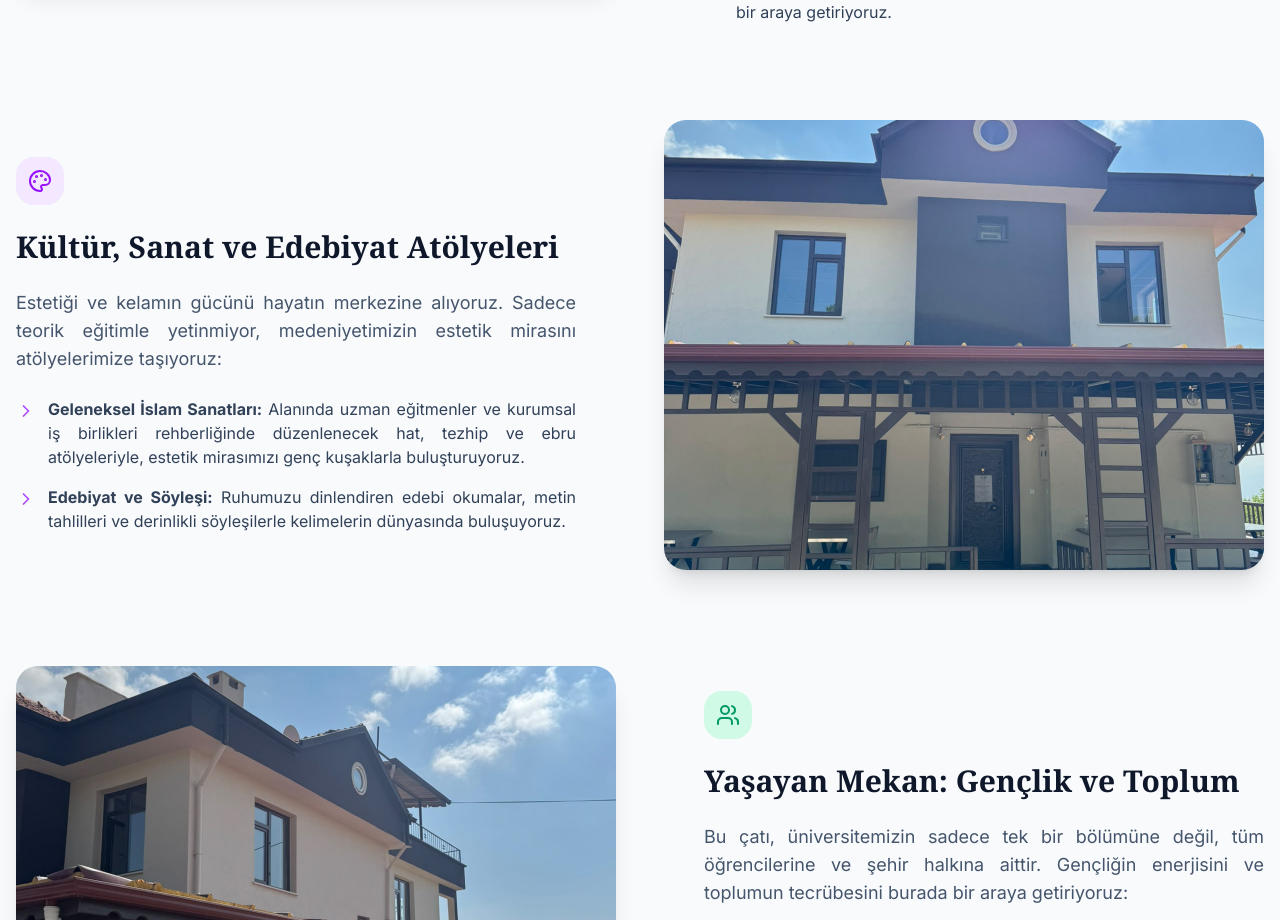
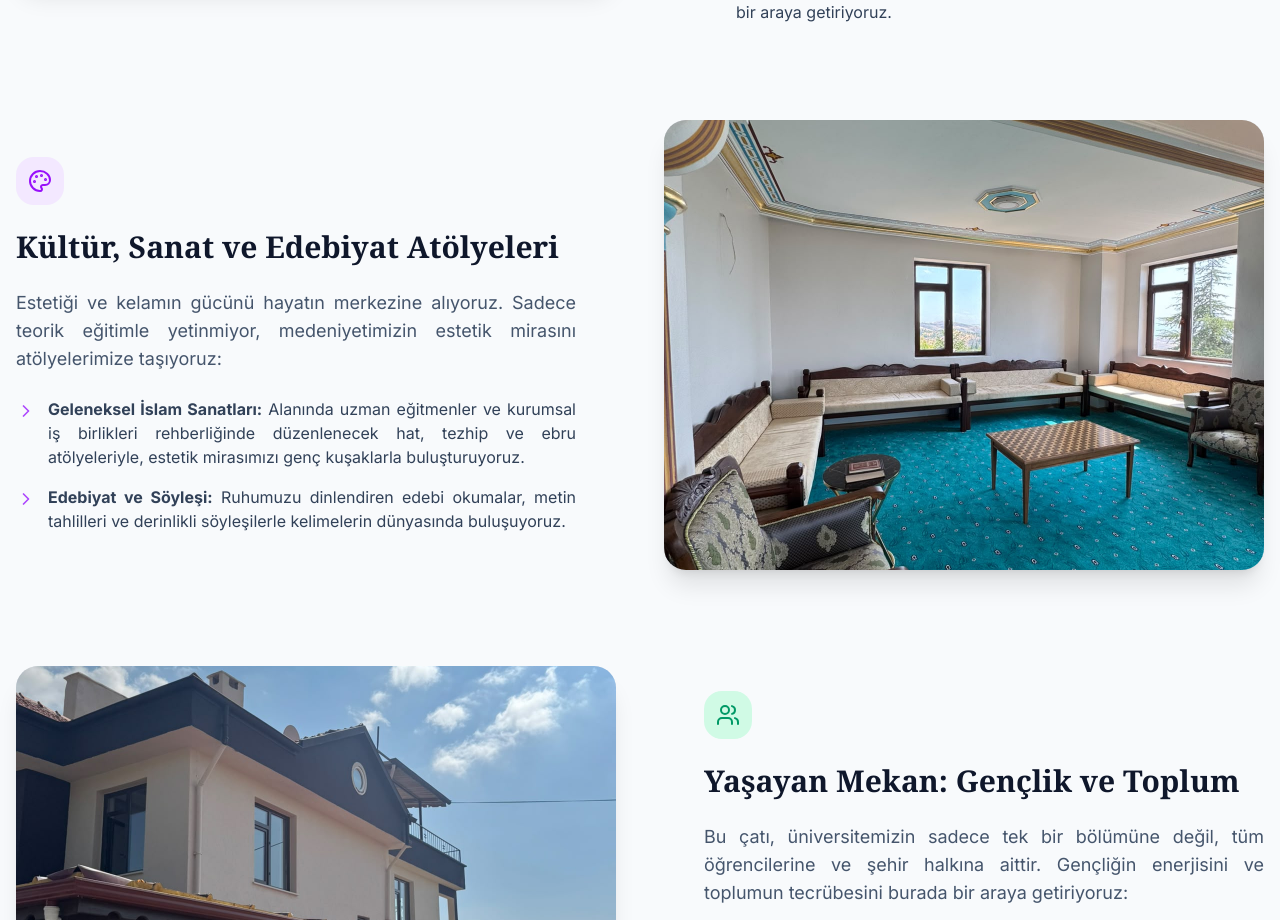
Before and after one commit to sayyid211/Ilahiyat_vakfi, a Next.js app in the folder frontend/: page /en/ilim-ve-kultur-evi in a window 1280 px wide. Shown: the part 1363-2283 px from the top of the page. Built offline with nearby package versions, Linux system fonts and the light colour scheme.

Commit message:
change picture at dulum

```diff
--- a/frontend/app/[locale]/ilim-ve-kultur-evi/page.tsx
+++ b/frontend/app/[locale]/ilim-ve-kultur-evi/page.tsx
@@ -108,7 +108,7 @@ export default function DarulUlumPage() {
               </ul>
             </div>
             <div className="relative aspect-[4/3] rounded-3xl overflow-hidden bg-slate-200 dark:bg-slate-800 shadow-xl group">
-              <Image src="/du3.jpeg" alt="Sanat Atölyeleri" fill className="object-cover transition-transform duration-700 group-hover:scale-105" />
+              <Image src="/du2.jpeg" alt="Sanat Atölyeleri" fill className="object-cover transition-transform duration-700 group-hover:scale-105" />
             </div>
           </div>
 
```
